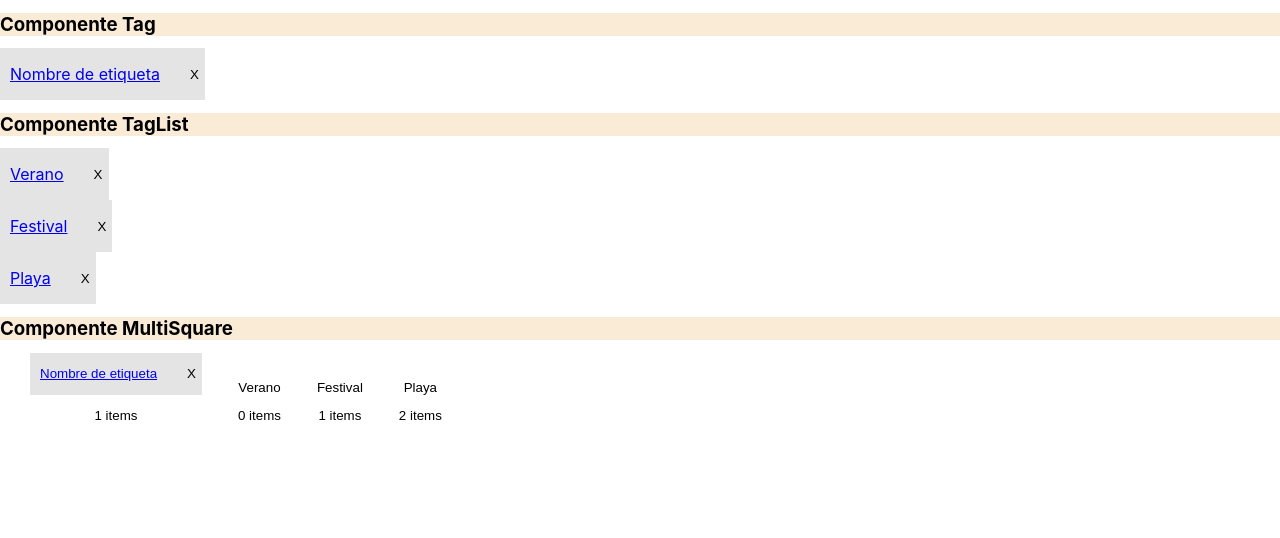
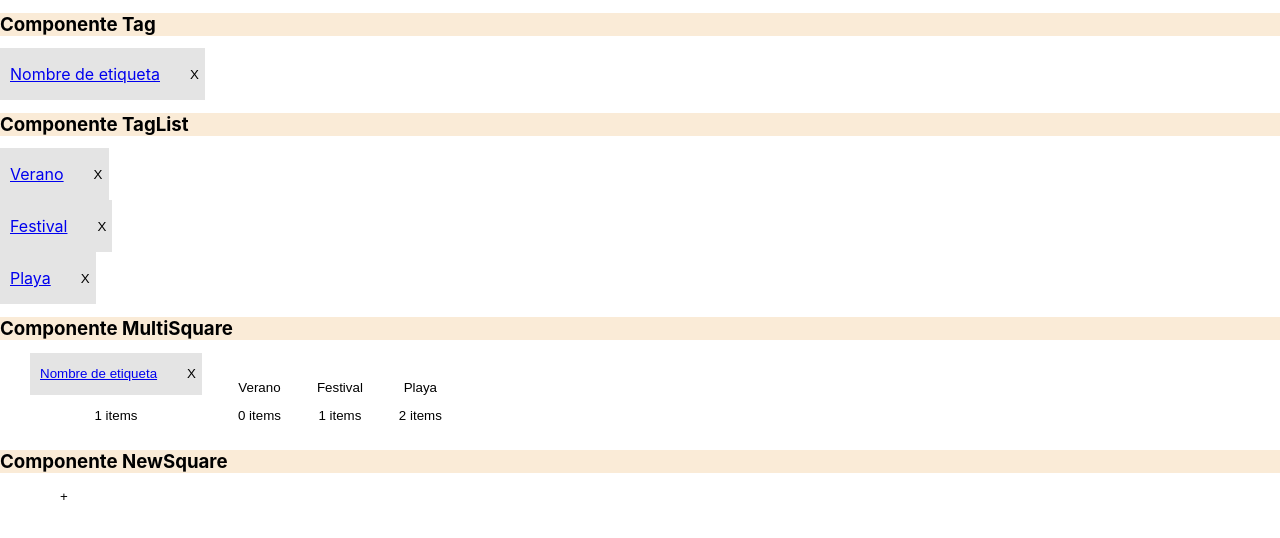
Before and after one commit to Tanigago/FLUR, a React (Create React App) app in the folder project/frontend/: page / in a window 1280 px wide. Shown: the top 538 px of the page. Built offline with nearby package versions, Linux system fonts and the light colour scheme.

Commit message:
Peleando con el css

```diff
--- a/project/frontend/src/App.js
+++ b/project/frontend/src/App.js
@@ -1,5 +1,6 @@
 import './App.css';
 import './components/MultiSquare/CollectionSquare/collectionSquare.module.css';
+import './components/MultiSquare/NewSquare/newSquarestyle.module.css';
 
 //import { Routes, Route } from 'react-router-dom';
 
@@ -41,7 +42,13 @@ function App() {
                     </div>
                   </MultiSquare>
         )
+
       }
+    <h1>Componente NewSquare</h1>
+
+      <MultiSquare>
+        <button className='buttonNewSquare'>+</button>
+      </MultiSquare>
     </>
   );
 }
--- /dev/null
+++ b/project/frontend/src/components/MultiSquare/NewSquare/newSquarestyle.module.css
@@ -0,0 +1,6 @@
+button.buttonNewSquare {
+    border-style: solid;
+    border-color: black;
+    width: 100px;
+    height: 100px;
+}
```
